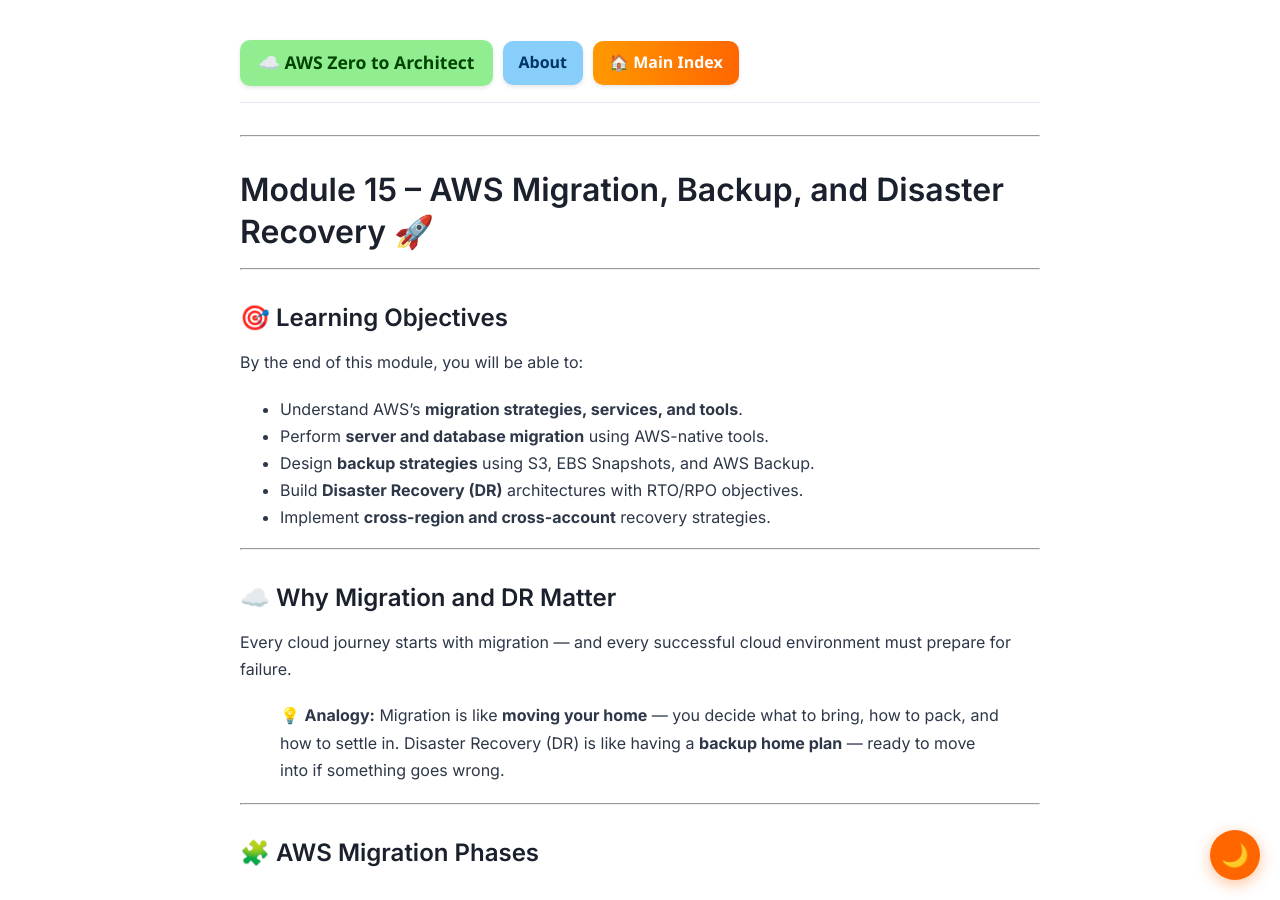
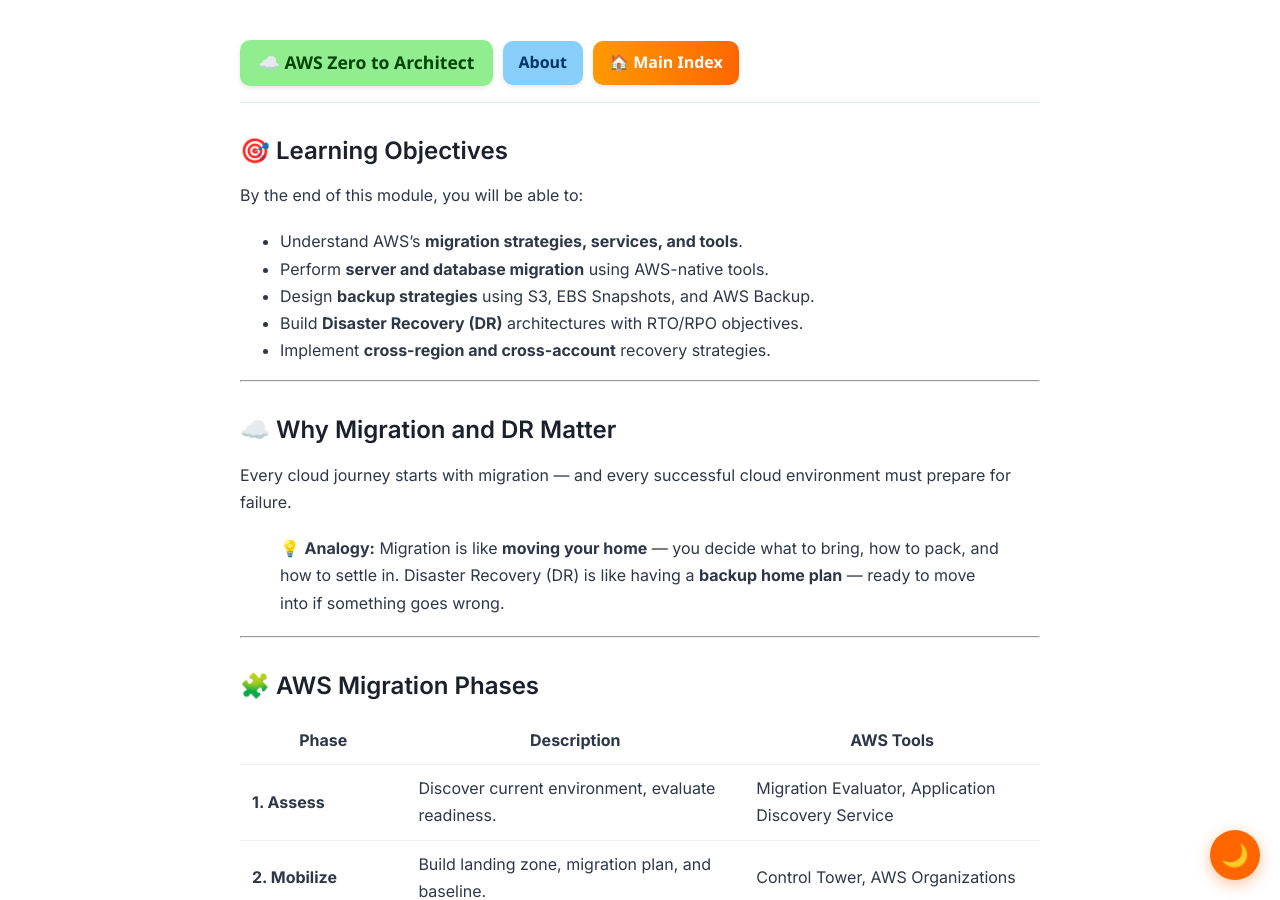
Before and after one commit to asiandevs/aws-zero-to-architect-blog, a Jekyll site: the page built from _posts/2025-11-12-module15-automation-and-devops-tools-on-aws.md, in a window 1280 px wide and 900 px high. Built offline with Jekyll 4.4.1, drawn with Linux system fonts in a browser that asks for light colours; our own code applies the rules of GitHub Pages for plain Markdown files.

Commit message:
Update 2025-11-12-module15-automation-and-devops-tools-on-aws.md

```diff
--- a/_posts/2025-11-12-module15-automation-and-devops-tools-on-aws.md
+++ b/_posts/2025-11-12-module15-automation-and-devops-tools-on-aws.md
@@ -1,16 +1,10 @@
 ---
-title: "Module 15 – Automation and DevOps Tools on AWS"
+title: "Module 15 – AWS Migration, Backup, and Disaster Recovery"
 date: 2025-11-12
 categories: aws devops automation cicd
 tags: aws codecommit codebuild codedeploy codepipeline
 image: /assets/images/devops.jpg
 description: "DevOps automation using AWS CI/CD services including CodeCommit, CodeBuild, CodeDeploy, and CodePipeline."
----
-
----
-
-#  Module 15 – AWS Migration, Backup, and Disaster Recovery 🚀
-
 ---
 
 ## 🎯 Learning Objectives
```
